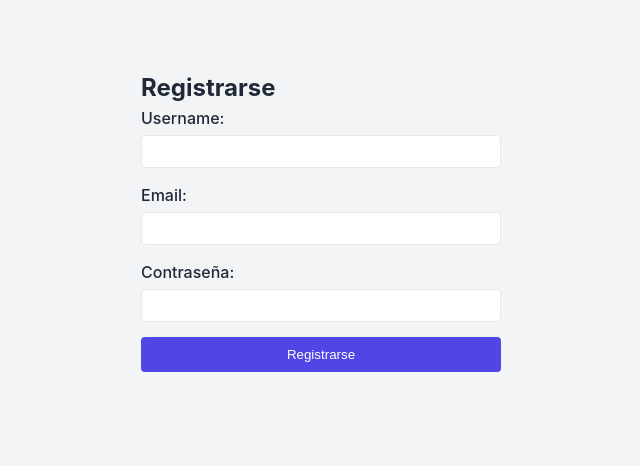
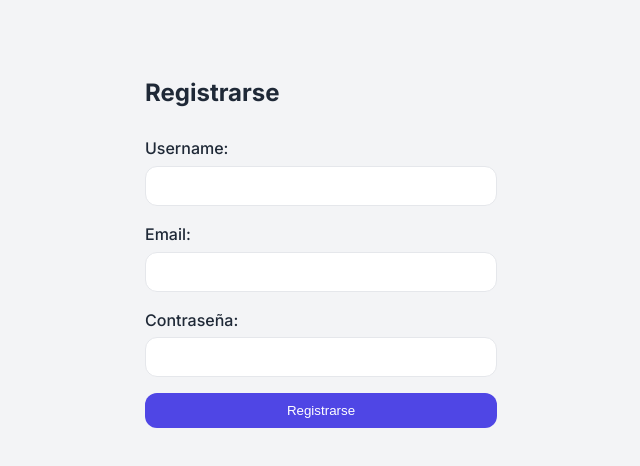
Before and after one commit to AxelQuiroga/frontend_redsocial_proyect, a React (Vite) app: page /register in a window 1280 px wide. Shown: the top 466 px of the page, without its empty margins (319-959 px from the left). Built offline with nearby package versions, Linux system fonts and the light colour scheme; no server answers.

Commit message:
feat(design): base estructural compartida

```diff
--- a/package.json
+++ b/package.json
@@ -10,7 +10,9 @@
     "preview": "vite preview"
   },
   "dependencies": {
+    "@fontsource/inter": "^5.2.8",
     "axios": "^1.14.0",
+    "lucide-react": "^1.24.0",
     "react": "^19.2.4",
     "react-dom": "^19.2.4",
     "react-router-dom": "^7.13.2"
--- a/src/components/LikeButton.tsx
+++ b/src/components/LikeButton.tsx
@@ -1,4 +1,5 @@
 import { useState, useEffect, useCallback } from "react";
+import { Heart, LoaderCircle } from "lucide-react";
 import { likeService } from "@/services/likeService";
 
 interface LikeButtonProps {
@@ -82,7 +83,7 @@ export function LikeButton({ postId }: LikeButtonProps) {
         fontSize: "14px"
       }}
     >
-      <span>{isInitialLoading ? "⏳" : (liked ? "❤️" : "🤍")}</span>
+      <span>{isInitialLoading ? <LoaderCircle size={18} className="animate-spin" /> : (liked ? <Heart size={18} fill="#e0245e" color="#e0245e" /> : <Heart size={18} />)}</span>
       <span>{isInitialLoading ? "..." : count}</span>
     </button>
   );
--- a/src/components/PostCard.tsx
+++ b/src/components/PostCard.tsx
@@ -1,5 +1,6 @@
 import { useState, useEffect } from "react";
 import { Link } from "react-router-dom";
+import { MessageCircle, Pencil, Trash2, LoaderCircle } from "lucide-react";
 import type { PostWithAuthor } from "@/types/post";
 import type { PostImage } from "@/types/image";
 import { LikeButton } from "@/components/LikeButton";
@@ -169,14 +170,14 @@ export function PostCard({ post, currentUserId, onEdit, onDelete, isFollowing, f
           onClick={() => setShowComments(!showComments)}
           className="post-card-button"
         >
-          💬 {showComments ? "Ocultar comentarios" : "Ver comentarios"}
+          <MessageCircle size={18} /> {showComments ? "Ocultar comentarios" : "Ver comentarios"}
         </button>
         {canEdit && (
-          <button onClick={() => setIsEditing(true)} title="Editar" className="post-card-button-icon post-card-button-edit">✏️</button>
+          <button onClick={() => setIsEditing(true)} title="Editar" className="post-card-button-icon"><Pencil size={18} /></button>
         )}
         {canDelete && (
           <button onClick={handleDelete} disabled={isDeleting} title="Eliminar" className="post-card-button-icon">
-            {isDeleting ? "⏳" : "🗑️"}
+            {isDeleting ? <LoaderCircle size={18} className="animate-spin" /> : <Trash2 size={18} />}
           </button>
         )}
       </div>
--- a/src/components/profile/ProfileHeader.tsx
+++ b/src/components/profile/ProfileHeader.tsx
@@ -1,3 +1,4 @@
+import { MapPin, Link as LinkIcon, Pencil } from "lucide-react";
 import type { User } from "@/types/auth";
 
 interface ProfileHeaderProps {
@@ -69,10 +70,10 @@ export function ProfileHeader({
             </p>
           )}
           <div className="profile-view-meta" style={{ marginTop: "12px" }}>
-            {location && <span>📍 {location}</span>}
+            {location && <span><MapPin size={16} /> {location}</span>}
             {websiteHref && (
               <a href={websiteHref} target="_blank" rel="noreferrer">
-                🔗 {website}
+                <LinkIcon size={16} /> {website}
               </a>
             )}
           </div>
@@ -82,7 +83,7 @@ export function ProfileHeader({
             onClick={onStartEdit}
             title="Editar perfil"
           >
-            ✏️ Editar
+            <Pencil size={16} /> Editar
           </button>
         </div>
       </div>
--- a/src/main.tsx
+++ b/src/main.tsx
@@ -1,5 +1,9 @@
 import { StrictMode } from "react";
 import { createRoot } from "react-dom/client";
+import "@fontsource/inter/400.css";
+import "@fontsource/inter/500.css";
+import "@fontsource/inter/600.css";
+import "@fontsource/inter/700.css";
 import { AuthProvider } from "@/contexts/AuthContext";
 import { ErrorBoundary } from "@/components/ErrorBoundary";
 import App from "@/App";
--- a/src/pages/PublicProfile.tsx
+++ b/src/pages/PublicProfile.tsx
@@ -1,5 +1,6 @@
 import { useEffect, useState, useMemo, useCallback } from "react";
 import { useParams } from "react-router-dom";
+import { MapPin } from "lucide-react";
 import { userService } from "@/services/userService";
 import { postService } from "@/services/postService";
 import { followService } from "@/services/followService";
@@ -159,7 +160,7 @@ export function PublicProfilePage() {
           {profile.bio && <p>{profile.bio}</p>}
 
           <div className="profile-badges">
-            {profile.location && <span>📍 {profile.location}</span>}
+            {profile.location && <span><MapPin size={16} /> {profile.location}</span>}
             {websiteHref && (
               <a href={websiteHref} target="_blank" rel="noreferrer">
                 {profile.website}
@@ -193,7 +194,7 @@ export function PublicProfilePage() {
           {posts.meta.page < posts.meta.totalPages && (
             <div style={{ textAlign: 'center', marginTop: '2rem' }}>
               <button
-                className="button button-secondary"
+                className="btn btn-secondary"
                 onClick={loadMorePosts}
                 disabled={loadingMore}
               >
--- a/src/pages/Register.tsx
+++ b/src/pages/Register.tsx
@@ -32,14 +32,14 @@ export function RegisterPage() {
 
   return (
     <div className="auth-container">
-      <h2>Registrarse</h2>
-      {error && <p style={{ color: "var(--color-danger)" }}>{error}</p>}
-      <form onSubmit={handleSubmit} className="auth-form">
+      <h2 style={{ marginBottom: "var(--space-lg)" }}>Registrarse</h2>
+      {error && <p style={{ color: "var(--color-danger)", marginBottom: "var(--space-md)" }}>{error}</p>}
+      <form onSubmit={handleSubmit}>
         <div className="form-group">
           <label>Username:</label>
           <input
             type="text"
-            className="auth-input"
+            className="input"
             value={username}
             onChange={(e) => setUsername(e.target.value)}
             required
@@ -49,7 +49,7 @@ export function RegisterPage() {
           <label>Email:</label>
           <input
             type="email"
-            className="auth-input"
+            className="input"
             value={email}
             onChange={(e) => setEmail(e.target.value)}
             required
@@ -59,7 +59,7 @@ export function RegisterPage() {
           <label>Contraseña:</label>
           <input
             type="password"
-            className="auth-input"
+            className="input"
             value={password}
             onChange={(e) => setPassword(e.target.value)}
             required
@@ -68,7 +68,8 @@ export function RegisterPage() {
         <button
           type="submit"
           disabled={loading}
-          className="auth-button"
+          className="btn btn-primary"
+          style={{ width: "100%" }}
         >
           {loading ? "Cargando..." : "Registrarse"}
         </button>
--- a/src/styles/components.css
+++ b/src/styles/components.css
@@ -3,6 +3,7 @@
   display: inline-flex;
   align-items: center;
   justify-content: center;
+  gap: 6px;
   padding: 10px 20px;
   border: none;
   border-radius: var(--radius-md);
@@ -252,6 +253,13 @@
   color: var(--color-text-secondary);
 }
 
+.profile-badges a,
+.profile-badges span {
+  display: inline-flex;
+  align-items: center;
+  gap: 4px;
+}
+
 .profile-badges a {
   color: var(--color-text);
   text-decoration: none;
@@ -300,6 +308,13 @@
   font-size: 0.875rem;
   color: var(--color-text-secondary);
   margin-top: 8px;
+}
+
+.profile-view-meta span,
+.profile-view-meta a {
+  display: inline-flex;
+  align-items: center;
+  gap: 4px;
 }
 
 /* Header de la card de perfil */
@@ -464,6 +479,9 @@
   cursor: pointer;
   color: var(--color-text-secondary);
   font-size: 14px;
+  display: inline-flex;
+  align-items: center;
+  gap: 4px;
 }
 
 .post-card-button:hover {
@@ -495,6 +513,17 @@
   background: none;
   cursor: pointer;
   font-size: 16px;
+  display: inline-flex;
+  align-items: center;
+  padding: 4px;
+  border-radius: var(--radius-sm);
+  transition: background-color 0.15s;
+  color: var(--color-text-secondary);
+}
+
+.post-card-button-icon:hover {
+  background-color: var(--color-bg);
+  color: var(--color-text);
 }
 
 .post-card-input {
@@ -525,47 +554,7 @@
 .auth-container {
   max-width: 400px;
   margin: 50px auto;
-  padding: 20px;
-}
-
-.auth-form .form-group {
-  margin-bottom: 15px;
-}
-
-.auth-form label {
-  display: block;
-  margin-bottom: 5px;
-}
-
-.auth-input {
-  width: 100%;
-  padding: 8px;
-  border: 1px solid var(--color-border);
-  border-radius: 4px;
-}
-
-.auth-button {
-  width: 100%;
-  padding: 10px;
-  border: none;
-  border-radius: 4px;
-  background-color: var(--color-primary);
-  color: white;
-  cursor: pointer;
-}
-
-.auth-button:disabled {
-  opacity: 0.6;
-  cursor: not-allowed;
-}
-
-.auth-link {
-  text-align: center;
-  margin-top: 15px;
-}
-
-.auth-link a {
-  color: var(--color-primary);
+  padding: var(--space-lg);
 }
 
 /* ════════════════════════════════════════════
--- a/src/styles/global.css
+++ b/src/styles/global.css
@@ -22,14 +22,18 @@
   --space-xl: 32px;
 
   /* Bordes */
-  --radius-sm: 6px;
-  --radius-md: 8px;
-  --radius-lg: 12px;
+  --radius-sm: 8px;
+  --radius-md: 12px;
+  --radius-lg: 16px;
 
   /* Sombras */
-  --shadow-sm: 0 1px 2px rgba(0,0,0,0.05);
-  --shadow-md: 0 4px 6px rgba(0,0,0,0.1);
-  --shadow-lg: 0 10px 15px rgba(0,0,0,0.1);
+  --shadow-sm: 0 1px 3px rgba(0,0,0,0.06), 0 1px 2px rgba(0,0,0,0.04);
+  --shadow-md: 0 4px 6px rgba(0,0,0,0.07), 0 2px 4px rgba(0,0,0,0.06);
+  --shadow-lg: 0 10px 25px rgba(0,0,0,0.1), 0 4px 10px rgba(0,0,0,0.06);
+
+  /* Transiciones */
+  --transition-fast: 150ms cubic-bezier(0.4, 0, 0.2, 1);
+  --transition: 200ms cubic-bezier(0.4, 0, 0.2, 1);
 }
 
 /* Reset básico */
@@ -40,10 +44,22 @@
 }
 
 body {
-  font-family: -apple-system, BlinkMacSystemFont, 'Segoe UI', Roboto, sans-serif;
+  font-family: 'Inter', -apple-system, BlinkMacSystemFont, 'Segoe UI', Roboto, sans-serif;
   background-color: var(--color-bg);
   color: var(--color-text);
-  line-height: 1.5;
+  line-height: 1.6;
+  -webkit-font-smoothing: antialiased;
+  -moz-osx-font-smoothing: grayscale;
+}
+
+/* Animaciones */
+@keyframes spin {
+  from { transform: rotate(0deg); }
+  to { transform: rotate(360deg); }
+}
+
+.animate-spin {
+  animation: spin 1s linear infinite;
 }
 
 /* Utilidades */
```
Also changed, not shown: src/components/notifications/NotificationsDropdown.tsx (+12 -8 lines), src/pages/Login.tsx (+12 -8 lines), 1 other file (tests, documents, lock files or other folders).
